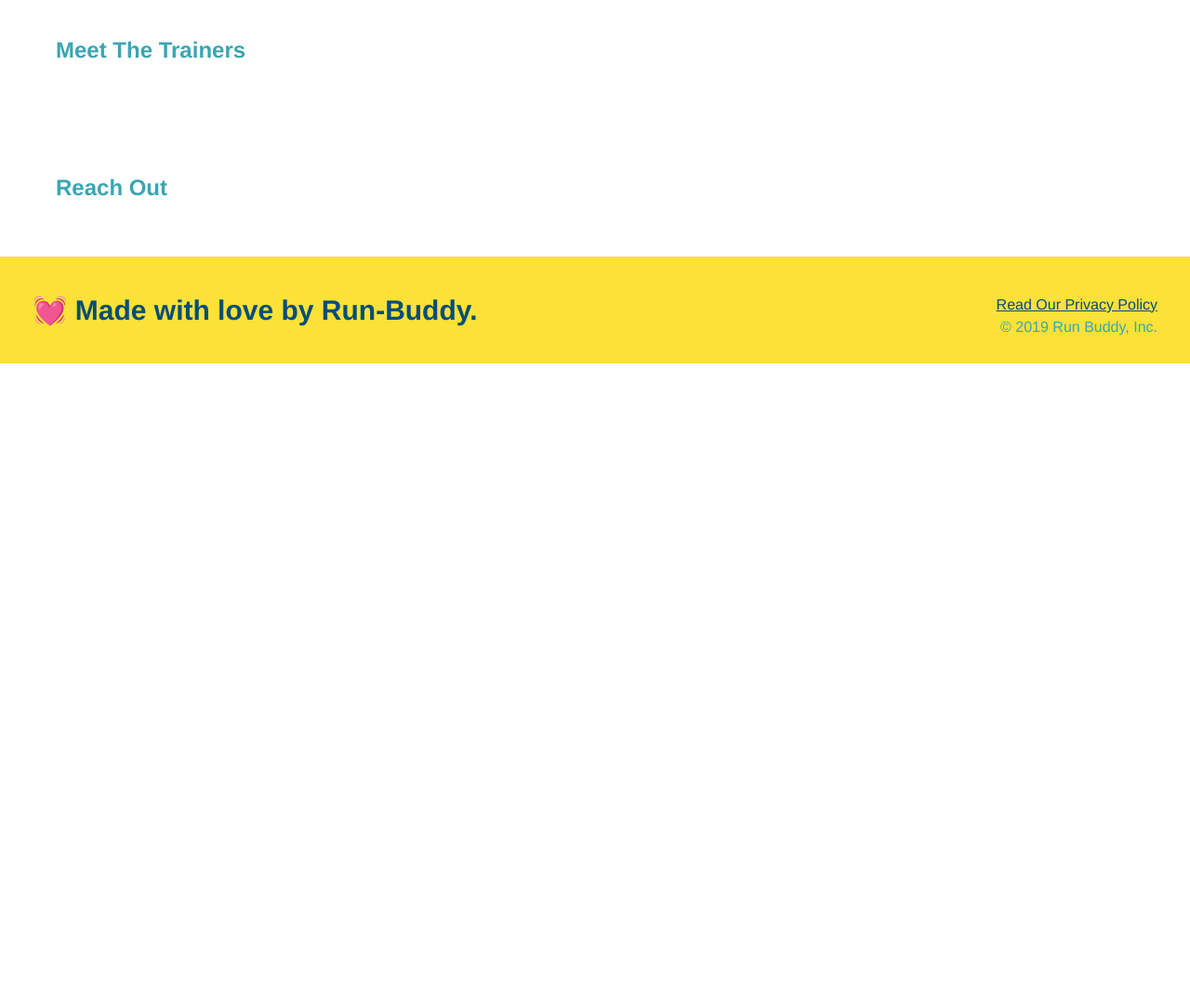
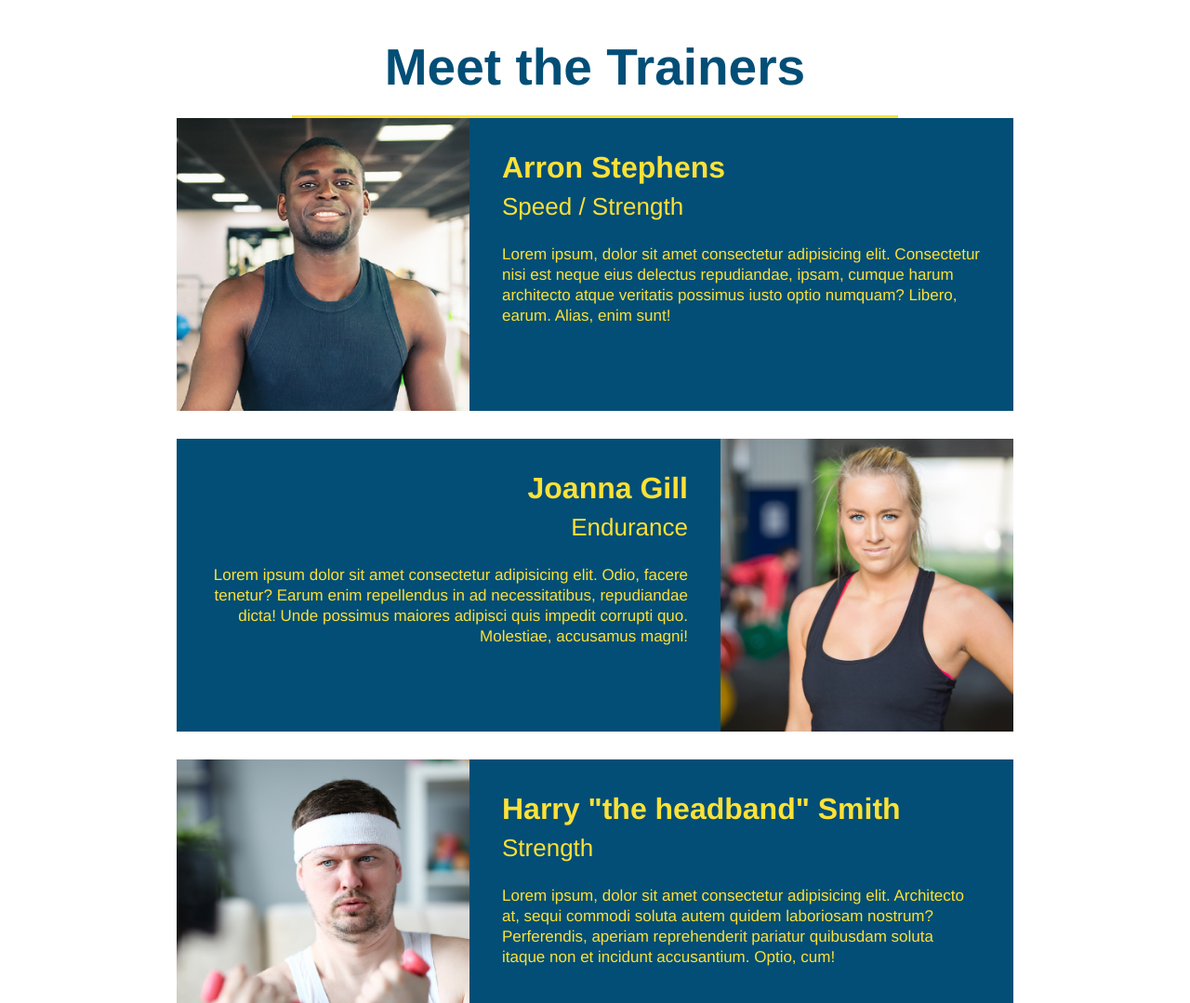
Before and after one commit to Ahsan-Zaidi/Run-Buddy, a plain HTML site: page index.html in a window 1280 px wide. Shown: the part 2680-3759 px from the top of the page at 93% size. Before the commit the page ends 3071 px from the top, so only its background shows below. Drawn offline with Linux system fonts and the light colour scheme.

Commit message:
meet the trainers section

```diff
--- a/assets/css/style.css
+++ b/assets/css/style.css
@@ -177,3 +177,50 @@ section {
 .steps span {
     font-size: 38px;
 }
+
+.trainers {
+    text-align: center;
+}
+
+.trainer {
+    width: 900px;
+    margin: 0 auto 30px auto;
+    background: #024e76;
+    color: #fce138;
+    overflow: auto;
+}
+
+.trainer img {
+    width: 35%;
+    float: left;
+}
+
+.trainer-bio {
+    padding: 35px;
+    float: left;
+    width: 65%;
+}
+
+.text-left {
+    text-align: left;
+}
+
+.text-right {
+    text-align: right;
+}
+
+.trainer-bio h3 {
+    font-size: 32px;
+    margin-bottom: 8px;
+}
+
+.trainer-bio h4 {
+    font-weight: lighter;
+    font-size: 26px;
+    margin-bottom: 25px;
+}
+
+.trainer-bio p {
+    font-size: 17px;
+    line-height: 1.3;
+}
--- a/index.html
+++ b/index.html
@@ -105,8 +105,42 @@
                 </section>
 
                 <!--"meet the trainers" section-->
-                <section>
-                    <h2>Meet The Trainers</h2>
+                <section id="your-trainers" class="trainers">
+                    <h2 class="section-title primary-border">
+                        Meet the Trainers
+                    </h2>
+
+                    <article class="trainer">
+                        <img src="assets/images/trainer-1.jpg" alt="Arron Stephens in his workout clothes, ready to pump iron." />
+                        <div class="trainer-bio text-left">
+                            <h3>Arron Stephens</h3>
+                            <h4>Speed / Strength</h4>
+                            <p>Lorem ipsum, dolor sit amet consectetur adipisicing elit. Consectetur nisi est neque eius delectus repudiandae, ipsam, cumque harum architecto atque veritatis possimus iusto optio numquam? Libero, earum. Alias, enim sunt!
+                            </p>
+                        </div>
+                    </article>
+                    <!--second trainer bio-->
+                    <article class="trainer">
+                        <div class="trainer-bio text-right">
+                            <h3>Joanna Gill</h3>
+                            <h4>Endurance</h4>
+                            <p>
+                                Lorem ipsum dolor sit amet consectetur adipisicing elit. Odio, facere tenetur? Earum enim repellendus in ad necessitatibus, repudiandae dicta! Unde possimus maiores adipisci quis impedit corrupti quo. Molestiae, accusamus magni!
+                            </p>
+                        </div>
+                        <img src="assets/images/trainer-2.jpg" alt="Joanna Gill cooling off after a workout." />
+                    </article>
+                    <!--third trainer bio-->
+                    <article class="trainer">
+                        <img src="assets/images/trainer-3.jpg" alt="Harry Smith wearing a headband and lifting comically small pink weights" >
+                        <div class="trainer-bio text-left" >
+                            <h3>Harry "the headband" Smith</h3>
+                            <h4>Strength</h4>
+                            <p>Lorem ipsum, dolor sit amet consectetur adipisicing elit. Architecto at, sequi commodi soluta autem quidem laboriosam nostrum? Perferendis, aperiam reprehenderit pariatur quibusdam soluta itaque non et incidunt accusantium. Optio, cum!
+                            </p>
+                        </div>
+                    </article>
+
                 </section>
 
                 <!--"reach out" section-->
```
Also changed, not shown: assets/images/trainer-1.jpg (added), assets/images/trainer-2.jpg (added), assets/images/trainer-3.jpg (added).
